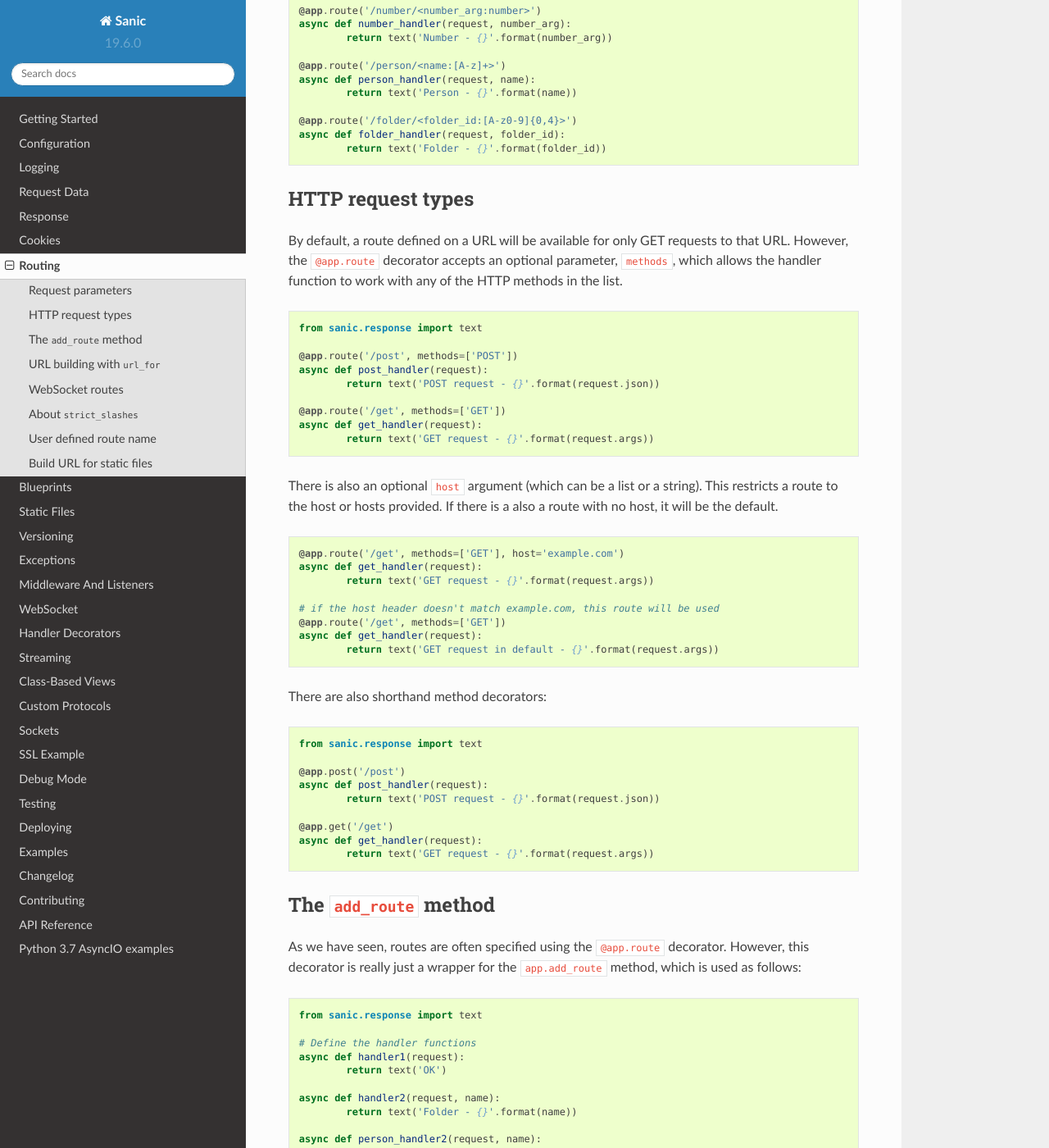
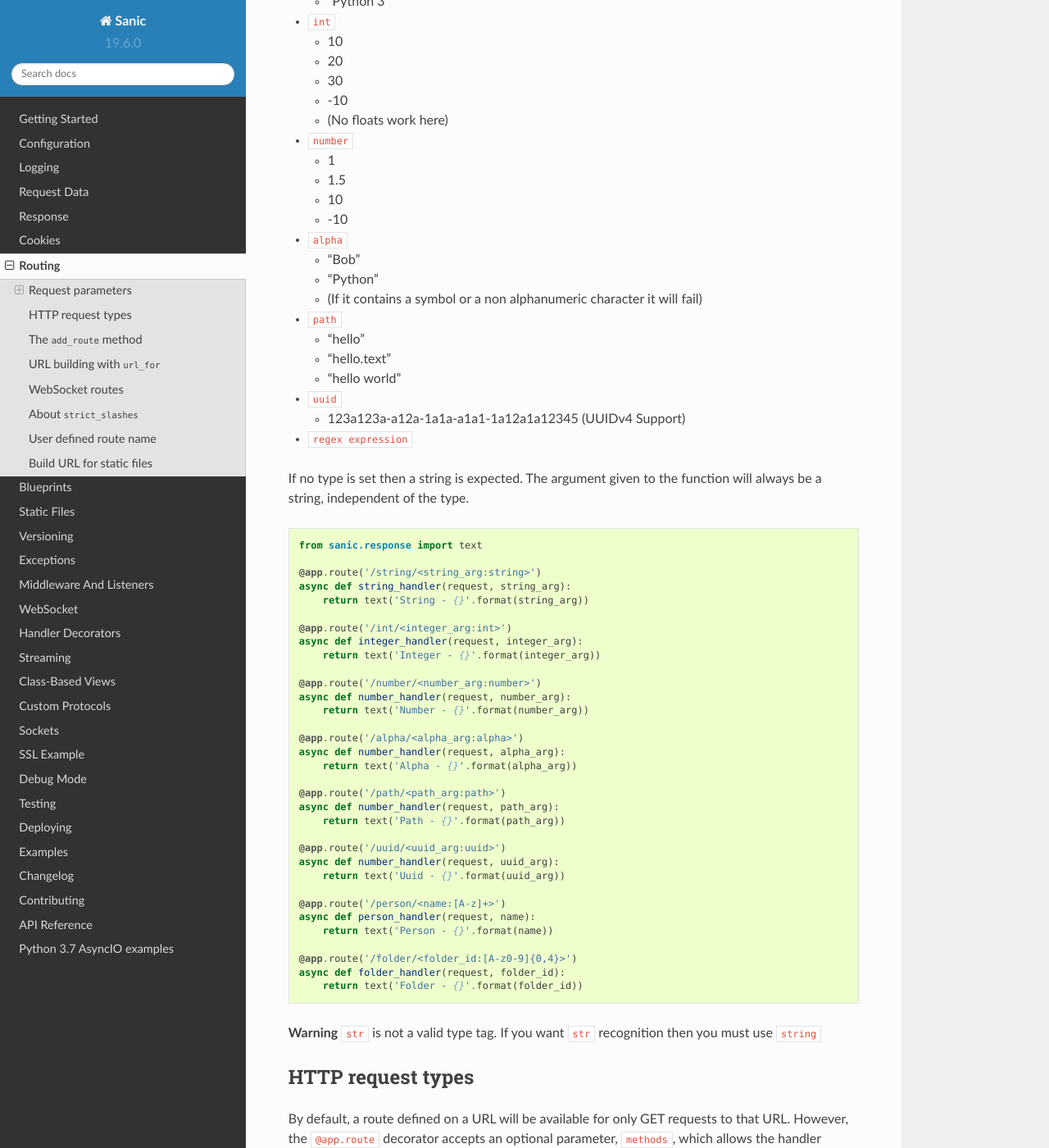
Before and after one commit to sanic-org/sanic, a Sphinx documentation site: the page built from docs/sanic/routing.md, in a window 1280 px wide and 1400 px high, scrolled down 1057 px. Shown: the whole window at 82% size. Built offline with Sphinx 7.4.7 and the Read the Docs theme 2.0.0, drawn with Linux system fonts in a browser that asks for light colours; some of the changed text lies outside the part shown.

Commit message:
Updated routing docs (#1620)
* Updated routing docs

Updated routing docs to show all supported types as defined within https://github.com/huge-success/sanic/blob/3685b4de85ff9c6803b789d245366684765e2551/sanic/router.py#L18
Added example code for all examples besides regex
Added examples of queries that work with that type and ones that would not

* Tweak to call out string not str

Related to https://github.com/huge-success/sanic/pull/1620#discussion_r300120962

* Changed to using code comments to achieve a mono space like display

To address https://github.com/huge-success/sanic/pull/1620#discussion_r300120726

* Adjusted to list

Following https://github.com/huge-success/sanic/pull/1620#discussion_r300120726

````diff
--- a/docs/sanic/routing.md
+++ b/docs/sanic/routing.md
@@ -41,26 +41,74 @@
 will throw a `NotFound` exception, resulting in a `404: Page not found` error
 on the URL.
 
+### Supported types
+
+* `string`
+    * "Bob"
+    * "Python 3"
+* `int`
+    * 10
+    * 20
+    * 30
+    * -10
+    * (No floats work here)
+* `number`
+    * 1
+    * 1.5
+    * 10
+    * -10
+* `alpha`
+    * "Bob"
+    * "Python"
+    * (If it contains a symbol or a non alphanumeric character it will fail)
+* `path`
+    * "hello"
+    * "hello.text"
+    * "hello world"
+* `uuid`
+    * 123a123a-a12a-1a1a-a1a1-1a12a1a12345 (UUIDv4 Support)
+* `regex expression`
+
+If no type is set then a string is expected. The argument given to the function will always be a string, independent of the type.
+
 ```python
 from sanic.response import text
 
-@app.route('/number/<integer_arg:int>')
+@app.route('/string/<string_arg:string>')
+async def string_handler(request, string_arg):
+    return text('String - {}'.format(string_arg))
+
+@app.route('/int/<integer_arg:int>')
 async def integer_handler(request, integer_arg):
-	return text('Integer - {}'.format(integer_arg))
+    return text('Integer - {}'.format(integer_arg))
 
 @app.route('/number/<number_arg:number>')
 async def number_handler(request, number_arg):
-	return text('Number - {}'.format(number_arg))
+    return text('Number - {}'.format(number_arg))
+
+@app.route('/alpha/<alpha_arg:alpha>')
+async def number_handler(request, alpha_arg):
+    return text('Alpha - {}'.format(alpha_arg))
+
+@app.route('/path/<path_arg:path>')
+async def number_handler(request, path_arg):
+    return text('Path - {}'.format(path_arg))
+
+@app.route('/uuid/<uuid_arg:uuid>')
+async def number_handler(request, uuid_arg):
+    return text('Uuid - {}'.format(uuid_arg))
 
 @app.route('/person/<name:[A-z]+>')
 async def person_handler(request, name):
-	return text('Person - {}'.format(name))
+    return text('Person - {}'.format(name))
 
 @app.route('/folder/<folder_id:[A-z0-9]{0,4}>')
 async def folder_handler(request, folder_id):
-	return text('Folder - {}'.format(folder_id))
+    return text('Folder - {}'.format(folder_id))
 
 ```
+
+**Warning** `str` is not a valid type tag. If you want `str` recognition then you must use `string`
 
 ## HTTP request types
 
````
